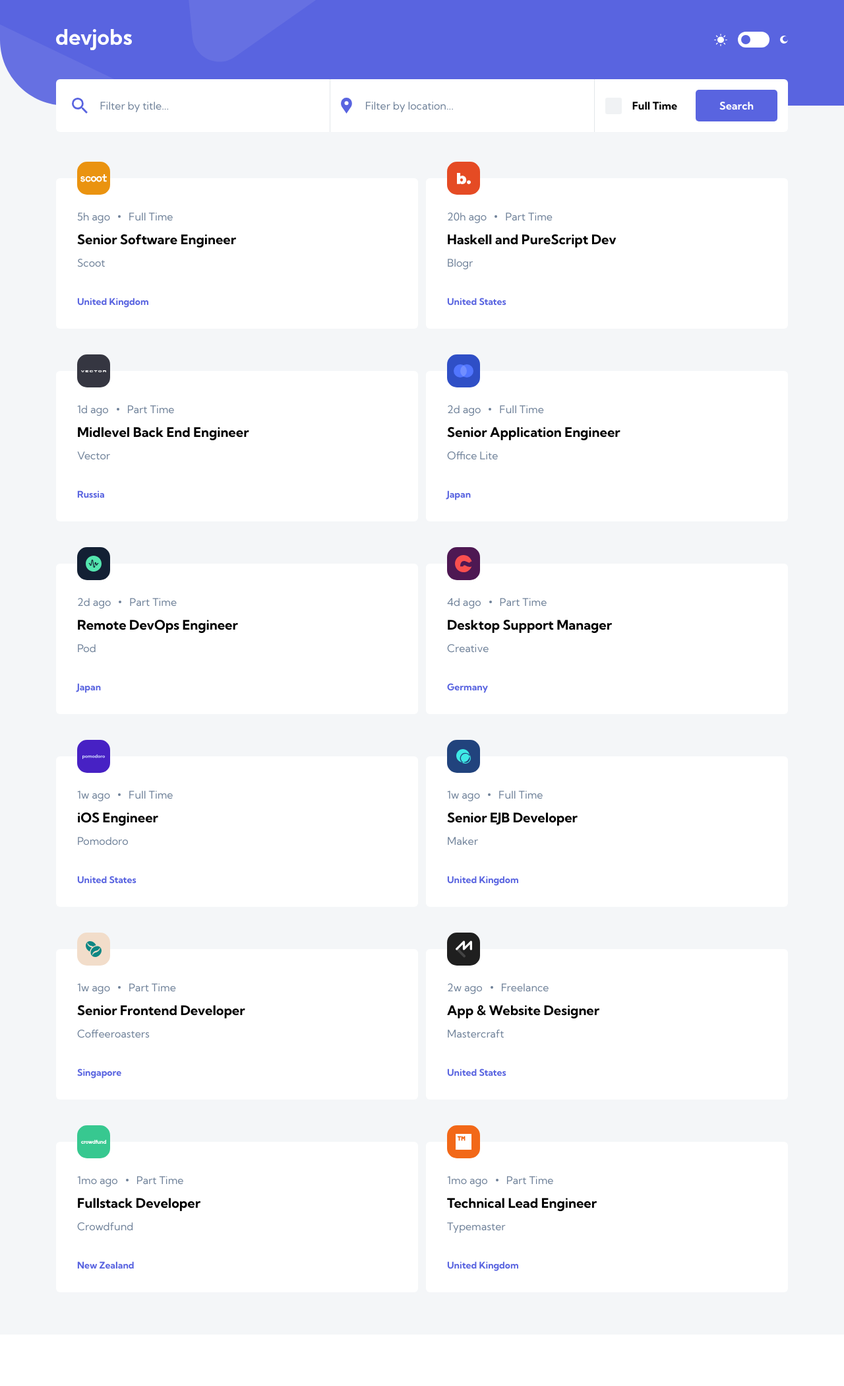
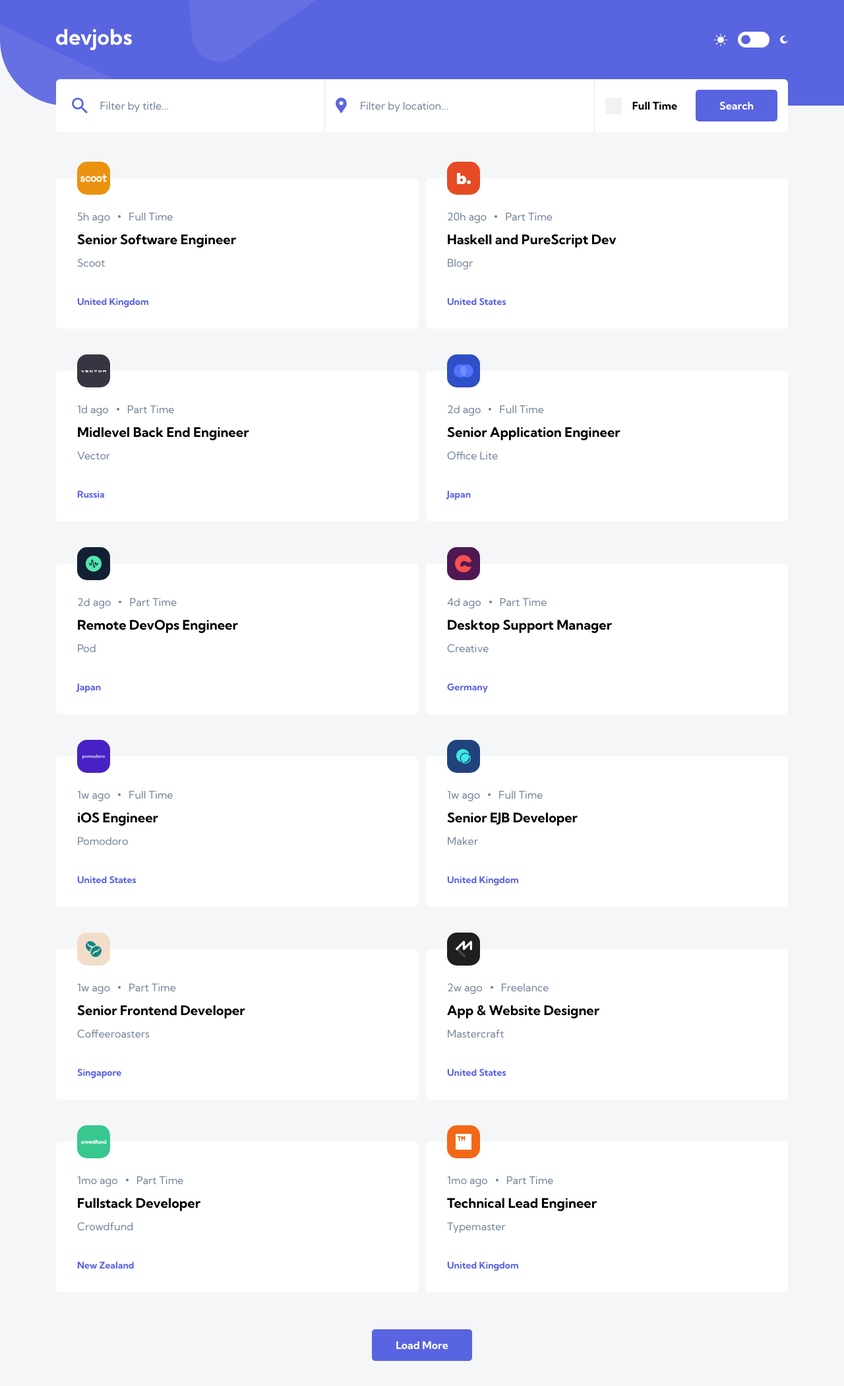
Before and after one commit to peternguyen777/fem-devjobs, a Next.js app: page / in a window 1280 px wide. Shown: the top 2100 px of the page at 66% size. Before the commit the page ends 2022 px from the top, so only its background shows below. Built offline with nearby package versions, Linux system fonts and the light colour scheme.

Commit message:
search functionality

```diff
--- a/components/Header.js
+++ b/components/Header.js
@@ -7,15 +7,11 @@ import ToggleLightDark from "./UI/ToggleLightDark";
 import Checkbox from "./UI/Checkbox";
 
 const Header = (props) => {
-  const [filterTitle, setFilterTitle] = useState("");
-  const [filterLocation, setFilterLocation] = useState("");
-  const [isChecked, setIsChecked] = useState(false);
-
   const submitHandler = (e) => {
     e.preventDefault();
-    console.log("Filter title:", filterTitle);
-    console.log("Filter location:", filterLocation);
-    console.log("Full time only:", isChecked);
+    console.log("Filter title:", props.title);
+    console.log("Filter location:", props.location);
+    console.log("Full time only:", props.fulltime);
   };
 
   return (
@@ -36,8 +32,9 @@ const Header = (props) => {
         </div>
       </div>
       <form onSubmit={submitHandler}>
-        <div className='mt-8 flex h-20 items-center justify-between rounded-md bg-white dark:bg-verydarkblue sm:mt-11'>
-          <div className='flex h-full w-full items-center pl-6 pr-4 sm:border-r sm:border-darkgray sm:border-opacity-20'>
+        <div className='mt-8 flex h-20 items-center rounded-md bg-white dark:bg-verydarkblue sm:mt-11'>
+          <div className='grid h-full w-full grow md:grid-cols-2'>
+            <div className='flex w-full grow items-center pl-6 pr-4 sm:border-darkgray sm:border-opacity-20 md:border-r'>
               <svg
                 id='icon search'
                 xmlns='http://www.w3.org/2000/svg'
@@ -53,11 +50,14 @@ const Header = (props) => {
                 id='title'
                 placeholder='Filter by title...'
                 className='w-full font-kumbhsans text-[16px] font-normal leading-[20px] text-darkgray placeholder:select-none placeholder:text-darkgray focus:outline-none dark:bg-verydarkblue dark:text-white'
-              value={filterTitle}
-              onChange={(e) => setFilterTitle(e.target.value)}
+                value={props.title}
+                onChange={(e) => {
+                  props.setTitle(e.target.value);
+                  console.log(e.target.value);
+                }}
               />
             </div>
-          <div className='hidden h-full w-full grow items-center border-r border-darkgray border-opacity-20 pr-4 md:flex'>
+            <div className='hidden w-full grow items-center border-r border-darkgray border-opacity-20 pr-4 md:flex'>
               <svg
                 id='icon location'
                 xmlns='http://www.w3.org/2000/svg'
@@ -73,9 +73,13 @@ const Header = (props) => {
                 id='location'
                 placeholder='Filter by location...'
                 className='w-full font-kumbhsans text-[16px] font-normal leading-[20px] text-darkgray placeholder:select-none placeholder:text-darkgray focus:outline-none dark:bg-verydarkblue dark:text-white'
-              value={filterLocation}
-              onChange={(e) => setFilterLocation(e.target.value)}
+                value={props.location}
+                onChange={(e) => {
+                  props.setLocation(e.target.value);
+                  console.log(e.target.value);
+                }}
               />
+            </div>
           </div>
           <div className='flex h-full flex-none items-center pl-4 pr-4'>
             <div className='mr-6 cursor-pointer md:hidden'>
@@ -91,7 +95,10 @@ const Header = (props) => {
               </svg>
             </div>
             <div className='mr-7 hidden items-center md:flex'>
-              <Checkbox checked={isChecked} setChecked={setIsChecked} />
+              <Checkbox
+                checked={props.fulltime}
+                setChecked={props.setFulltime}
+              />
               <h5 className='ml-4 select-none dark:text-white'>
                 Full Time <span className='hidden lg:inline-flex'>Only</span>
               </h5>
--- a/components/UI/Card.js
+++ b/components/UI/Card.js
@@ -5,17 +5,22 @@ const Card = (props) => {
   const newImagePath = "/" + imagePath.substring(2);
 
   return (
-    <div className='relative mb-12 rounded-md bg-white px-8 pb-8 pt-12 dark:bg-verydarkblue sm:mb-16'>
+    <div className='relative flex flex-col justify-between rounded-md bg-white  px-8 pb-8 pt-12 dark:bg-verydarkblue'>
       <div
         className='absolute top-0 flex h-[50px] w-[50px] -translate-y-1/2 items-center justify-center rounded-[15px]'
         style={{ backgroundColor: `${props.jobData.logoBackground}` }}
       >
         <img src={newImagePath} alt='company logo' />
       </div>
+      <div>
         <div className='flex items-center space-x-3'>
-        <p className='leading-[20px] text-darkgray'>{props.jobData.postedAt}</p>
+          <p className='leading-[20px] text-darkgray'>
+            {props.jobData.postedAt}
+          </p>
           <div className='h-1 w-1 rounded-full bg-darkgray'></div>
-        <p className='leading-[20px] text-darkgray'>{props.jobData.contract}</p>
+          <p className='leading-[20px] text-darkgray'>
+            {props.jobData.contract}
+          </p>
         </div>
         <h3 className='mt-3 cursor-pointer leading-[26px] hover:text-darkgray dark:text-white'>
           {props.jobData.position}
@@ -23,6 +28,7 @@ const Card = (props) => {
         <p className='mt-3 leading-[20px] text-darkgray '>
           {props.jobData.company}
         </p>
+      </div>
       <h4 className='mt-10 text-violet'>{props.jobData.location}</h4>
     </div>
   );
--- a/pages/index.js
+++ b/pages/index.js
@@ -7,6 +7,13 @@ import Card from "../components/UI/Card";
 export default function Home() {
   const [enabled, setEnabled] = useState(false);
   const [jobData, setJobData] = useState([]);
+  const [filteredJobData, setFilteredJobData] = useState([]);
+
+  const [filterTitle, setFilterTitle] = useState("");
+  const [filterLocation, setFilterLocation] = useState("");
+  const [filterFulltime, setFilterFulltime] = useState(false);
+
+  const [jobsDisplay, setJobsDisplay] = useState(12);
 
   const fetchJobsHandler = useCallback(async () => {
     const response = await fetch("data.json");
@@ -25,31 +32,81 @@ export default function Home() {
       };
     });
 
-    setJobData(transformedJobsData.slice(0, 12));
+    setJobData(transformedJobsData);
   }, []);
 
   useEffect(() => {
     fetchJobsHandler();
   }, [fetchJobsHandler]);
 
+  useEffect(() => {
+    let jobsByContract = jobData.filter((job) => {
+      if (filterFulltime) {
+        return job.contract === "Full Time";
+      } else if (!filterFulltime) {
+        return job;
+      }
+    });
+
+    let jobsByTitle = jobsByContract.filter((job) => {
+      if (
+        job.position.toLowerCase().includes(filterTitle.toLowerCase()) ||
+        job.company.toLowerCase().includes(filterTitle.toLowerCase())
+      ) {
+        return job;
+      }
+    });
+
+    let jobsByLocation = jobsByTitle.filter((job) => {
+      if (job.location.toLowerCase().includes(filterLocation.toLowerCase())) {
+        return job;
+      }
+    });
+
+    let finalFilteredJobs = jobsByLocation.slice(0, jobsDisplay);
+
+    setFilteredJobData(finalFilteredJobs);
+  }, [jobData, filterTitle, filterLocation, filterFulltime, jobsDisplay]);
+
   return (
-    <div className={`${enabled && `dark`}`}>
-      <div className='h-full bg-lightgray transition-colors duration-300 ease-in-out dark:bg-midnight'>
+    <div className={`${enabled && `dark`} flex h-screen flex-col`}>
+      <div className='bg-lightgray transition-colors duration-300 ease-in-out dark:bg-midnight'>
         <Head>
           <title>devjobs</title>
           <meta name='description' content='Generated by create next app' />
           <link rel='icon' href='/assets/favicon-32x32.png' />
         </Head>
         <Banner />
-        <Header enabled={enabled} setEnabled={setEnabled} />
+        <Header
+          enabled={enabled}
+          setEnabled={setEnabled}
+          title={filterTitle}
+          setTitle={setFilterTitle}
+          location={filterLocation}
+          setLocation={setFilterLocation}
+          fulltime={filterFulltime}
+          setFulltime={setFilterFulltime}
+        />
         {jobData.length > 0 && (
-          <main className='mx-6 mt-14 grid sm:mx-auto sm:mt-[70px] sm:max-w-[1190px] sm:grid-cols-2 sm:gap-x-3 sm:px-10 lg:mt-[105px] lg:grid-cols-3 lg:gap-x-[30px]'>
-            {jobData.map((job) => {
+          <main className='mx-6 mb-8 mt-14 grid grid-cols-1 gap-y-12 sm:mx-auto sm:mb-14 sm:mt-[70px] sm:max-w-[1190px] sm:grid-cols-2 sm:gap-x-3 sm:gap-y-16 sm:px-10 lg:mt-[105px] lg:grid-cols-3 lg:gap-x-[30px]'>
+            {filteredJobData.map((job) => {
               return <Card key={job.id} jobData={job} />;
             })}
           </main>
         )}
       </div>
+      <div className='flex-auto bg-lightgray transition-colors duration-300 ease-in-out dark:bg-midnight'>
+        <button
+          className={`${
+            jobsDisplay > filteredJobData.length && `hidden`
+          } mx-auto mb-[62px] flex h-12 cursor-pointer items-center rounded-[5px] bg-violet hover:bg-lightviolet`}
+          onClick={() => {
+            setJobsDisplay(jobsDisplay + 12);
+          }}
+        >
+          <h5 className='px-9 text-white md:flex'>Load More</h5>
+        </button>
+      </div>
     </div>
   );
 }
--- a/styles/globals.css
+++ b/styles/globals.css
@@ -26,4 +26,8 @@
   p {
     @apply font-kumbhsans text-[16px] font-normal leading-[26px];
   }
+
+  html {
+    overflow-y: scroll;
+  }
 }
```
Lines whose indentation alone changed are shown as unchanged.
